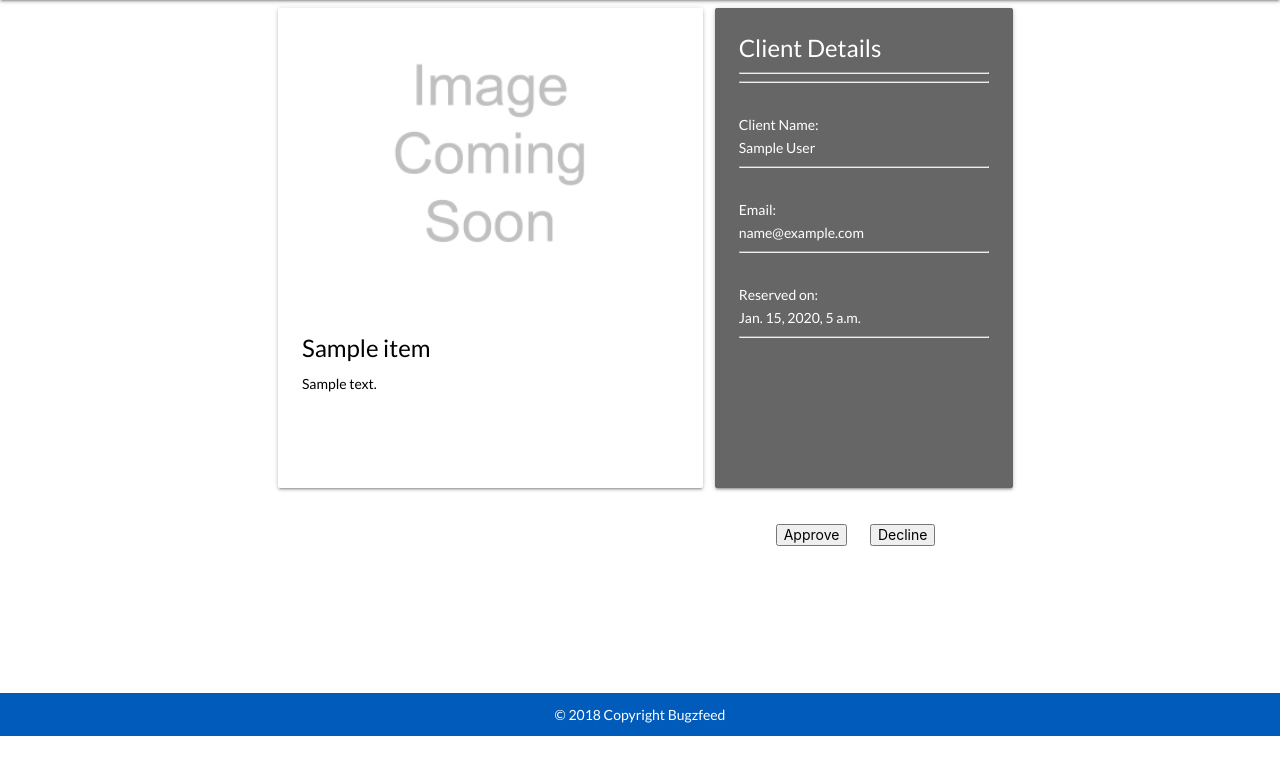
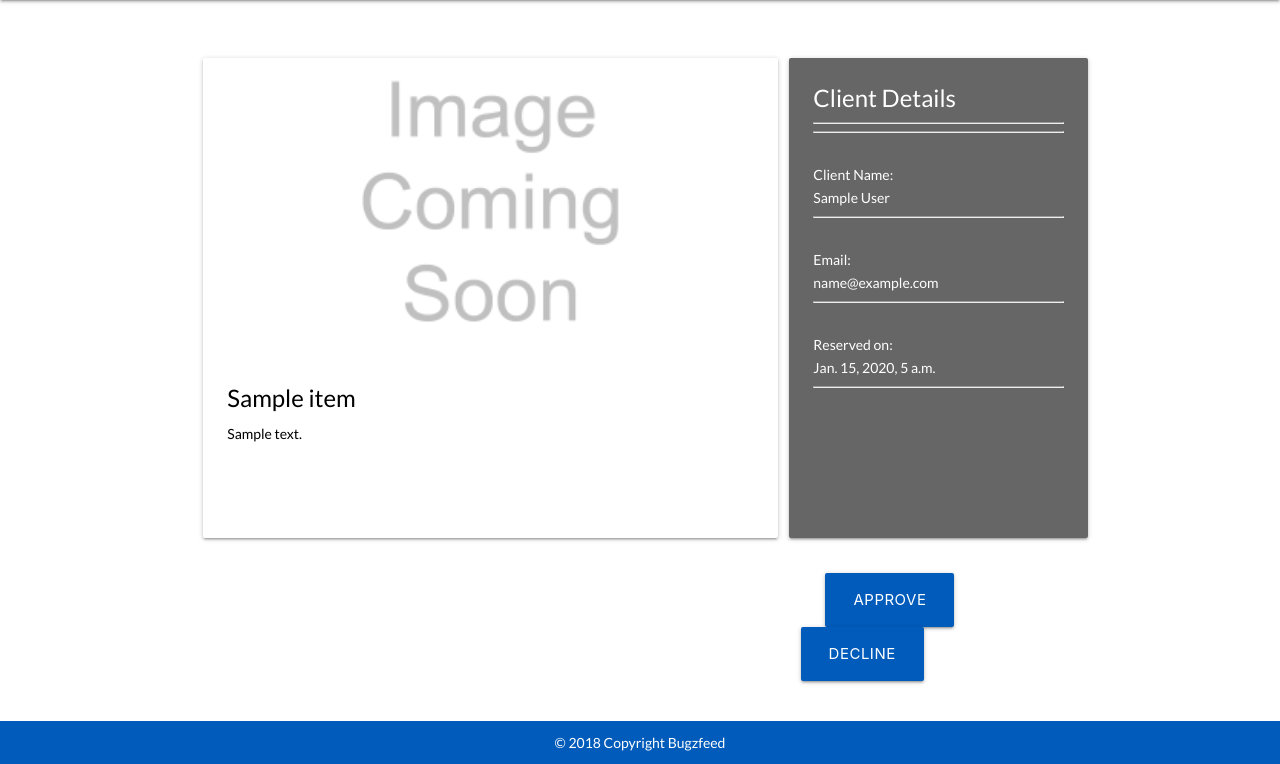
Before and after one commit to anandimous/DAM, a Django app: template dam/loans/templates/loans/loanItem.html in a window 1280 px wide. Shown: the part 64-828 px from the top of the page. Before the commit the page ends 800 px from the top, so only its background shows below. Run offline with Django 3.2, Linux system fonts and the light colour scheme; the template is opened without the code that fills it: values that come from a table or form of the project are taken from there, others are empty; tables that the repository leaves empty hold one stand-in row (values such as "Sample post"); parts of the project's set-up code (start-up, migrations or seed data) failed here and were passed over.

Commit message:
updated buttons and grid in loanItem.html to follow style guide

```diff
--- a/dam/loans/templates/loans/loanItem.html
+++ b/dam/loans/templates/loans/loanItem.html
@@ -1,11 +1,12 @@
 {% extends 'base.html' %}
 {% load static %}
 
-{% block title %} Loan Item | DAM {% endblock %}
+{% block title %} Loan Item {% endblock %}
 
 {% block body %}
-    <div class="row ">
-        <div class="col s6 offset-s1">
+
+    <div class="row" style="padding-top: 50px;">
+        <div class="col s12 l8">
             <div class="card">
                 <div class="card-image"
                      style="background-image:url({% static 'img/placeholder.png' %});background-size:80%;background-repeat: no-repeat;background-position:center;">
@@ -25,7 +26,7 @@
             </ul>
         {% endif %}
 
-        <form method="post" class="col s4"> <!-- Note that "m8 l9" was added -->
+        <form method="post" class="col s12 l4"> <!-- Note that "m8 l9" was added -->
             {% csrf_token %}
             <div class="row">
                 <div class="card" style="background-color: #666666">
@@ -49,11 +50,11 @@
                 </div>
             </div>
             <div class="row">
-                <div class="col offset-s2">
-                    <input type="submit" value="Approve" name="Approve">
+                <div class="col offset-s1">
+                    <input class="btn-large" type="submit" value="Approve" name="Approve">
                 </div>
                 <div class="col">
-                    <input type="submit" value="Decline" name="Decline">
+                    <input class="btn-large" type="submit" value="Decline" name="Decline">
                 </div>
 
             </div>
```
